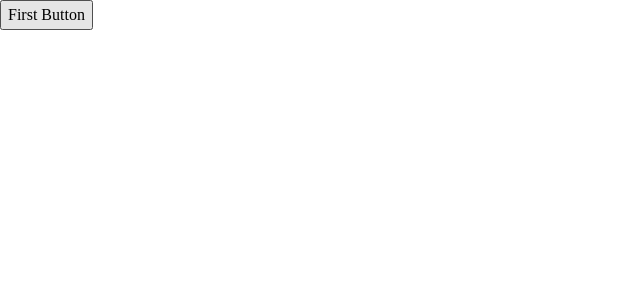
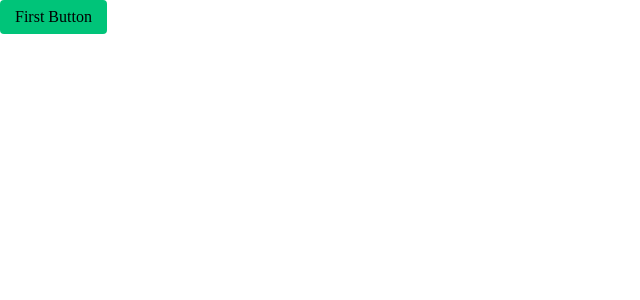
Before and after one commit to ultimathei/HomeUpgraders_frontend, a Vue app: page / in a window 1280 px wide. Shown: the top 300 px of the page, without its empty margins (0-640 px from the left). Built offline with nearby package versions, Linux system fonts and the light colour scheme.

Commit message:
separated global styles; using scss; story variations

```diff
--- a/histoire.config.ts
+++ b/histoire.config.ts
@@ -2,6 +2,7 @@ import { defineConfig } from 'histoire'
 import { HstVue } from '@histoire/plugin-vue'
 
 export default defineConfig({
+  setupFile: '@/setup/histoire.setup.ts',
   plugins: [
     HstVue(),
   ],
--- a/package.json
+++ b/package.json
@@ -23,6 +23,7 @@
     "@vue/test-utils": "^2.0.0-rc.18",
     "histoire": "^0.10.7",
     "jest": "^26.6.3",
+    "sass": "^1.55.0",
     "ts-jest": "^26.5.6",
     "ts-node": "^10.9.1",
     "typescript": "^4.6.4",
--- a/src/components/atoms/HuButton/HUButton.vue
+++ b/src/components/atoms/HuButton/HUButton.vue
@@ -1,5 +1,5 @@
 <script setup lang="ts">
-  // import { reactive } from 'vue'
+  import { computed } from 'vue'
 
   const props = defineProps({
     label: {
@@ -10,15 +10,27 @@
       type: Boolean,
       default: false,
     },
+    primary: {
+      type: Boolean,
+      default: true,
+    },
   })
-
+  const emit = defineEmits(['click'])
   // const state = reactive({})
-
-  const emit = defineEmits(['click'])
+  const getButtonBackgroundVar = () => {
+    if (props.disabled) return '--hu-button-bg-color--disabled'
+    if (props.primary) return '--hu-button-bg-color--primary'
+    return '--hu-button-bg-color--secondary'
+  }
+  const computedStyle = computed(() => ({
+    '--button-background-color': `var(${getButtonBackgroundVar()})`
+  }))
 </script>
 
 <template>
   <button
+    :class="$style.button"
+    :style="computedStyle"
     @click.prevent="emit('click')"
     :disabled="disabled"
     :aria-disabled="disabled"
@@ -27,3 +39,19 @@
     {{label}}
   </button>
 </template>
+
+<style lang="scss" module>
+  .button {
+    --hu-button-bg-color--primary: var(--hu-bg-color-1);
+    --hu-button-bg-color--secondary: var(--hu-bg-color-2);
+    --hu-button-bg-color--disabled: var(--hu-bg-color-grey);
+
+    // comp specific
+    --button-background-color: var(--hu-button-bg-color--primary); // default
+    background-color: var(--button-background-color);
+    border: none;
+    border-radius: 4px;
+    cursor: pointer;
+    padding: 5px 15px;
+  }
+</style>
--- a/src/main.ts
+++ b/src/main.ts
@@ -1,5 +1,5 @@
 import { createApp } from 'vue'
-import './reset.css'
+import './styles/reset.css'
 import App from './App.vue'
 import router from './router/router'
 
--- /dev/null
+++ b/src/setup/histoire.setup.ts
@@ -0,0 +1 @@
+import './styles/global.css' // Import global CSS
--- /dev/null
+++ b/src/styles/global.scss
@@ -0,0 +1,7 @@
+:root {
+  --hu-bg-color-1: rgb(0, 196, 121);
+  --hu-bg-color-2: pink;
+  --hu-bg-color-3: hotpink;
+  --hu-bg-color-4: rgb(255, 166, 0);
+  --hu-bg-color-grey: rgb(182, 182, 182);
+}
--- a/tsconfig.json
+++ b/tsconfig.json
@@ -25,7 +25,7 @@
       "@Molecules/*": ["./src/components/molecules/*"],
       "@Organisms/*": ["./src/components/organisms/*"],
       "@Templates/*": ["./src/components/templates/*"],
-      "@Views/*": ["./src/views/*"],
+      "@Views/*": ["./src/views/*"]
     }
   },
   "include": [
--- a/vite.config.ts
+++ b/vite.config.ts
@@ -12,8 +12,15 @@ export default defineConfig({
       '@Molecules': path.resolve(__dirname, 'src/components/molecules'),
       '@Organisms': path.resolve(__dirname, 'src/components/organisms'),
       '@Templates': path.resolve(__dirname, 'src/components/templates'),
-      '@Views': path.resolve(__dirname, 'src/views'),
+      '@Views': path.resolve(__dirname, 'src/views')
     },
+  },
+  css: {
+    preprocessorOptions: {
+      scss: {
+        additionalData: `@import "@/styles/global.scss";`
+      }
+    }
   },
   plugins: [vue()]
 })
```
Also changed, not shown: src/components/atoms/HuButton/HUButton.scenarios.ts (+14 -2 lines), src/styles/reset.css (renamed from src/reset.css), 2 other files (tests, documents, lock files or other folders).
